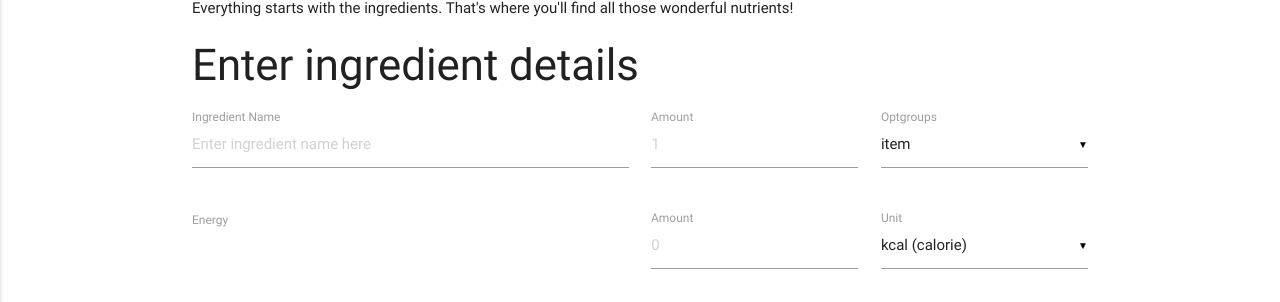
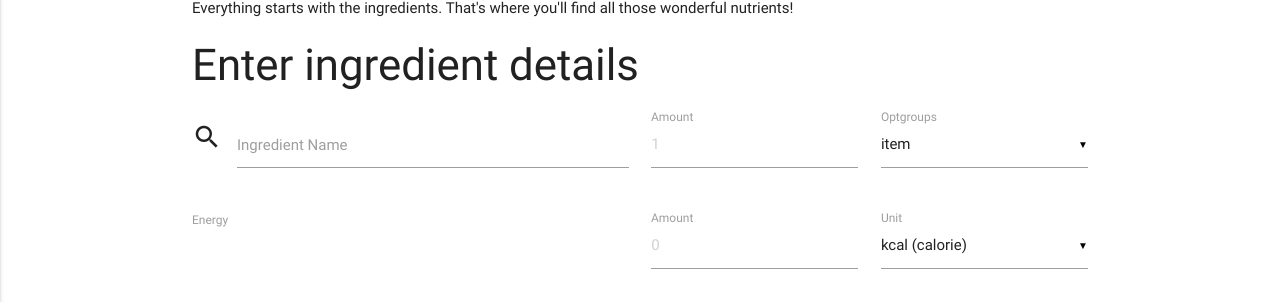
Before and after one commit to paulldev/milestone-project-3, a Flask app: page /ingredients in a window 1280 px wide. Shown: the part 155-457 px from the top of the page. Run offline with Flask 2, Linux system fonts and the light colour scheme; some libraries are stand-ins or nearby versions.

Commit message:
Add icon to ingredient name. Remove placeholder text.

```diff
--- a/templates/ingredients.html
+++ b/templates/ingredients.html
@@ -7,7 +7,8 @@
     <form class="col s12">
         <div class="row">
             <div class="input-field col s6">
-                <input id="ingredient_name" placeholder="Enter ingredient name here" type="text" class="validate">
+                <i class="material-icons prefix">search</i>
+                <input id="ingredient_name" type="text" class="validate">
                 <label for="ingredient_name">Ingredient Name</label>
             </div>
             <div class="input-field col s3">
```
